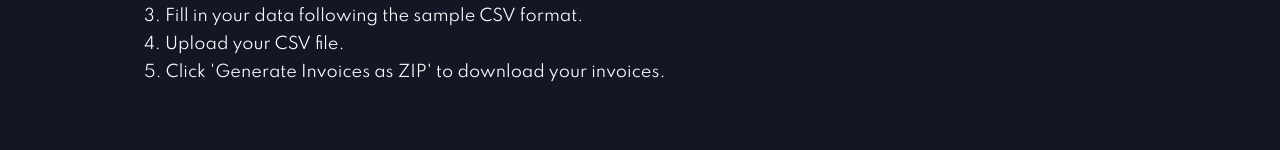
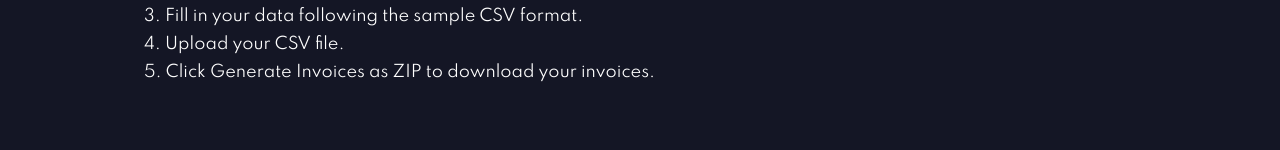
Before and after one commit to sunny-mahajan/invoice-generator, a Next.js app: page /upload in a window 1280 px wide. Shown: the part 524-674 px from the top of the page. Built offline with nearby package versions, Linux system fonts and the light colour scheme; no server answers; the database is empty; sample sign-in values are in the browser's storage.

Commit message:
minor changes

```diff
--- a/src/pages/upload.js
+++ b/src/pages/upload.js
@@ -451,7 +451,7 @@
           </li>
           <li>Fill in your data following the sample CSV format.</li>
           <li>Upload your CSV file.</li>
-          <li>Click 'Generate Invoices as ZIP' to download your invoices.</li>
+          <li>Click Generate Invoices as ZIP to download your invoices.</li>
         </ol>
       </div>
     </Layout>
```
